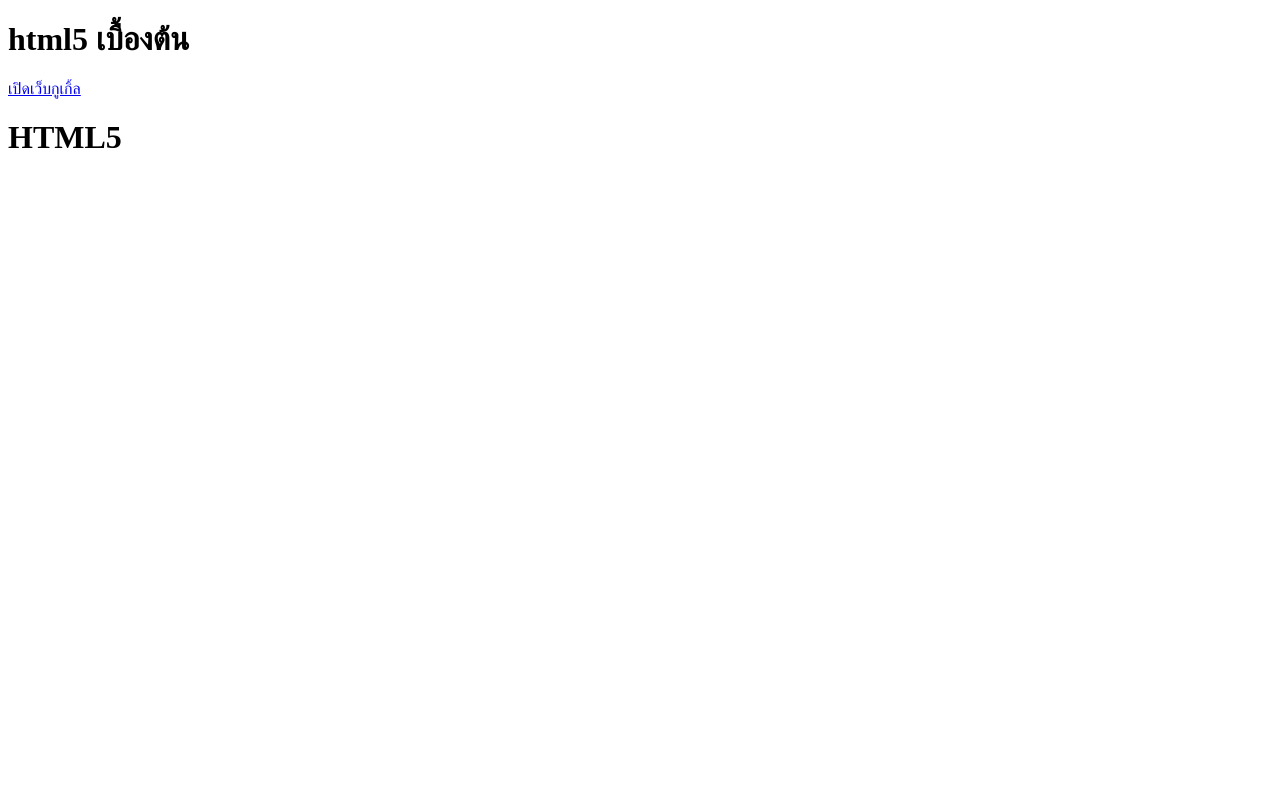
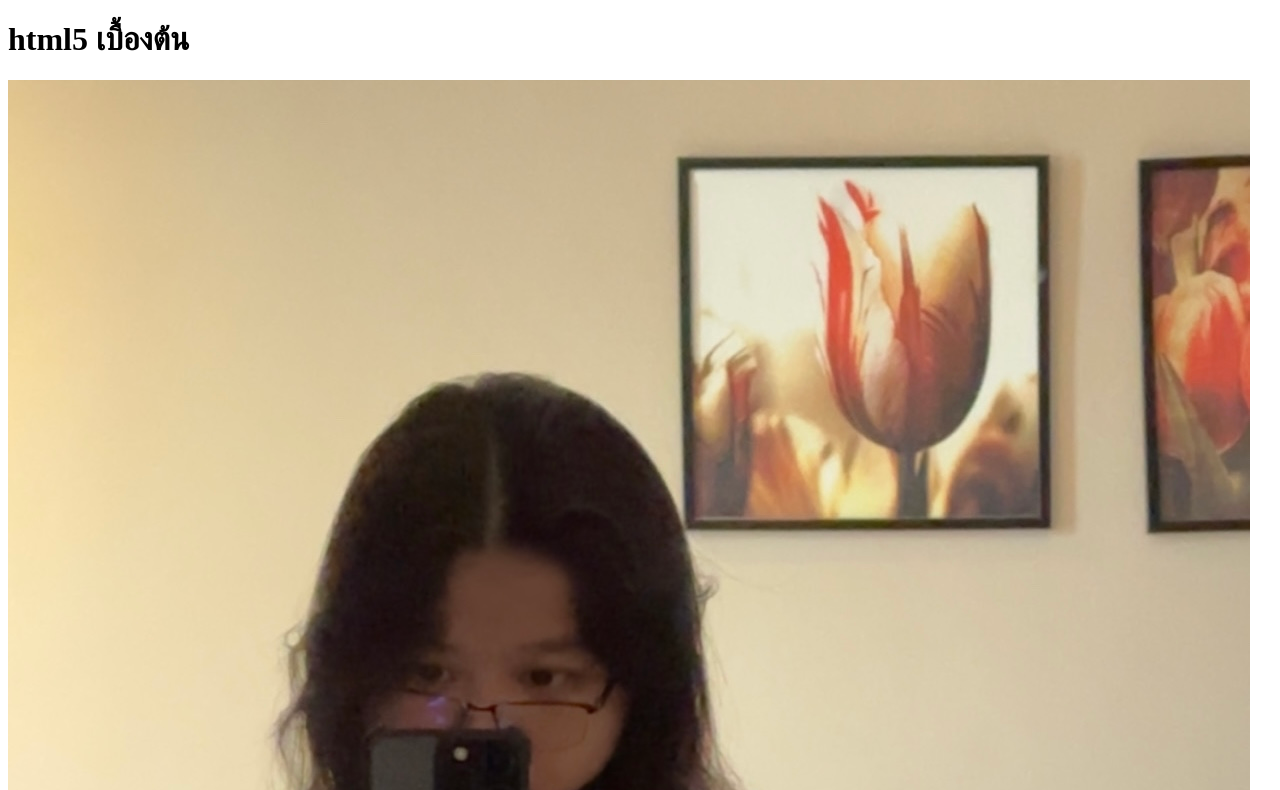
Before and after one commit to alph4kennyb0dy/patch-project, a plain HTML site: page work02/index.html in a window 1280 px wide. Shown: the top 790 px of the page. Drawn offline with Linux system fonts and the light colour scheme.

Commit message:
Add files via upload

```diff
--- a/work02/index.html
+++ b/work02/index.html
@@ -13,7 +13,7 @@
 <body>
         <h1>html5 เบื้องต้น</h1>
         <!-- เปิดเว็บค้นหา -->
-        <a href="http://www.google.com" target="work02/images/patcharaporn.jpeg">เปิดเว็บกูเกิ้ล</a>
+        <a href="http://www.google.com" target="_blank"><img src="images/patcharaporn.jpeg"></a>
         <h1>HTML5</h1>
 
 </body>
```
